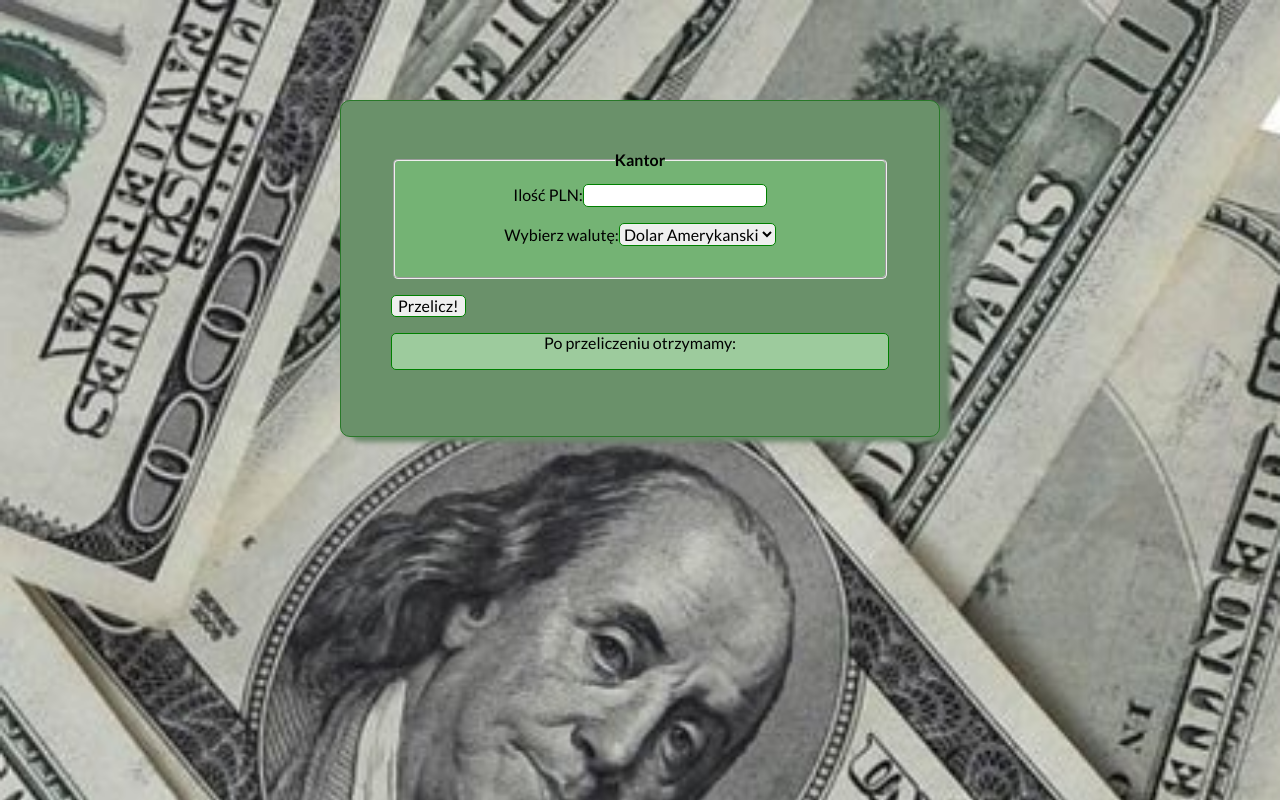
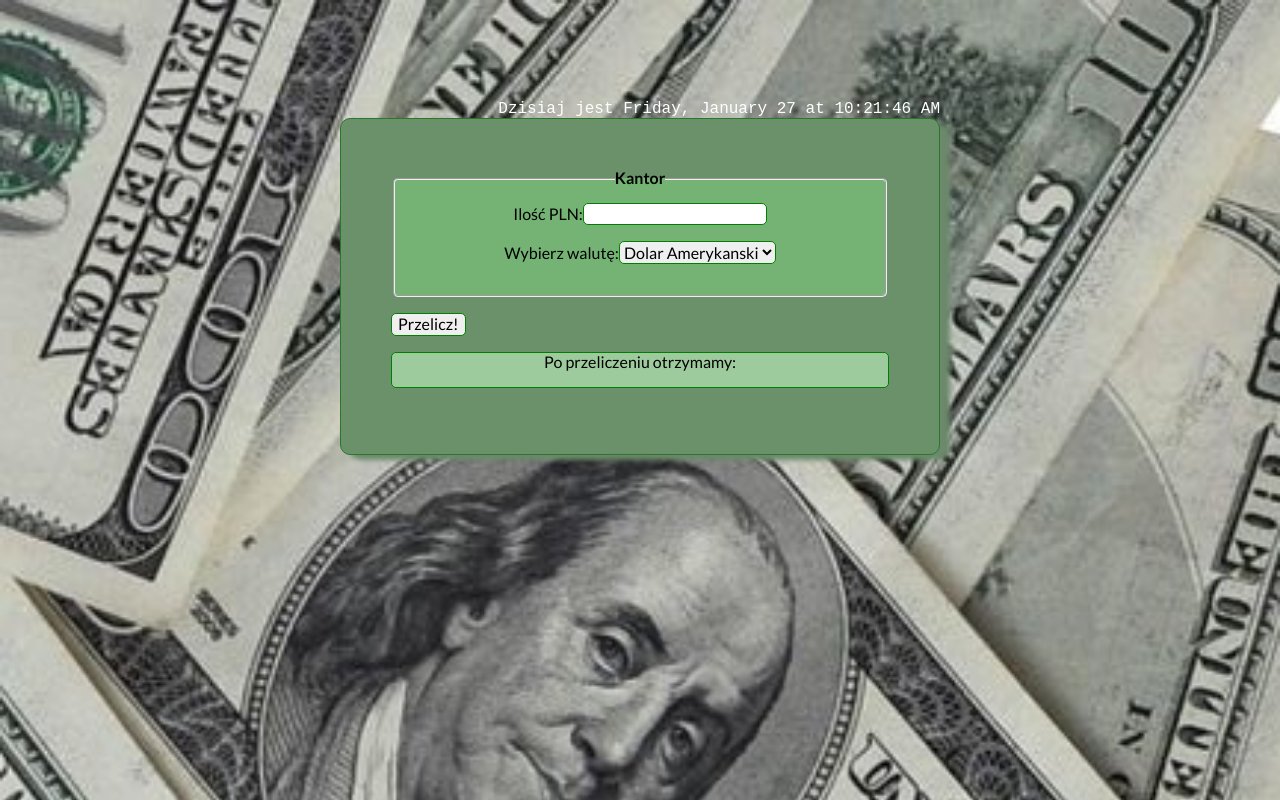
Before and after one commit to barteksbr/currency_converter-react, a React (Create React App) app: page / in a window 1280 px wide. Built offline with nearby package versions, Linux system fonts and the light colour scheme.

Commit message:
added actual date and time information

```diff
--- a/src/App.js
+++ b/src/App.js
@@ -2,6 +2,7 @@
 import { useState } from "react";
 import { Form } from './Form';
 import currencies from "./currencies";
+import { ActualDate } from "./Form/ActualDate";
 
 
 
@@ -23,6 +24,7 @@ function App() {
 
   return (
     <div >
+      <ActualDate />
       <Form
         result={result}
         calculateResult={calculateResult}
--- /dev/null
+++ b/src/Form/ActualDate/index.js
@@ -0,0 +1,33 @@
+
+import { useEffect, useState } from "react";
+import "./style.css";
+
+export const ActualDate = () => {
+    const [date, setDate] = useState(new Date());
+
+    useEffect(() => {
+        const intervalId = setInterval(() => {
+            setDate(new Date());
+        }, 1000);
+
+        return () => {
+            clearInterval(intervalId);
+        };
+    }, []);
+
+    return (
+        <div className="date">
+            Dzisiaj jest
+            {" "}
+            {date.toLocaleString(
+                undefined, {
+                weekday: "long",
+                hour: "2-digit",
+                minute: "2-digit",
+                second: "2-digit",
+                day: "numeric",
+                month: "long"
+            })}
+        </div>
+    )
+};
--- /dev/null
+++ b/src/Form/ActualDate/style.css
@@ -0,0 +1,6 @@
+.date {
+    text-align: right;
+    font-family: monospace;
+    color: rgb(255, 255, 255);
+    font-size: large;
+}
```
